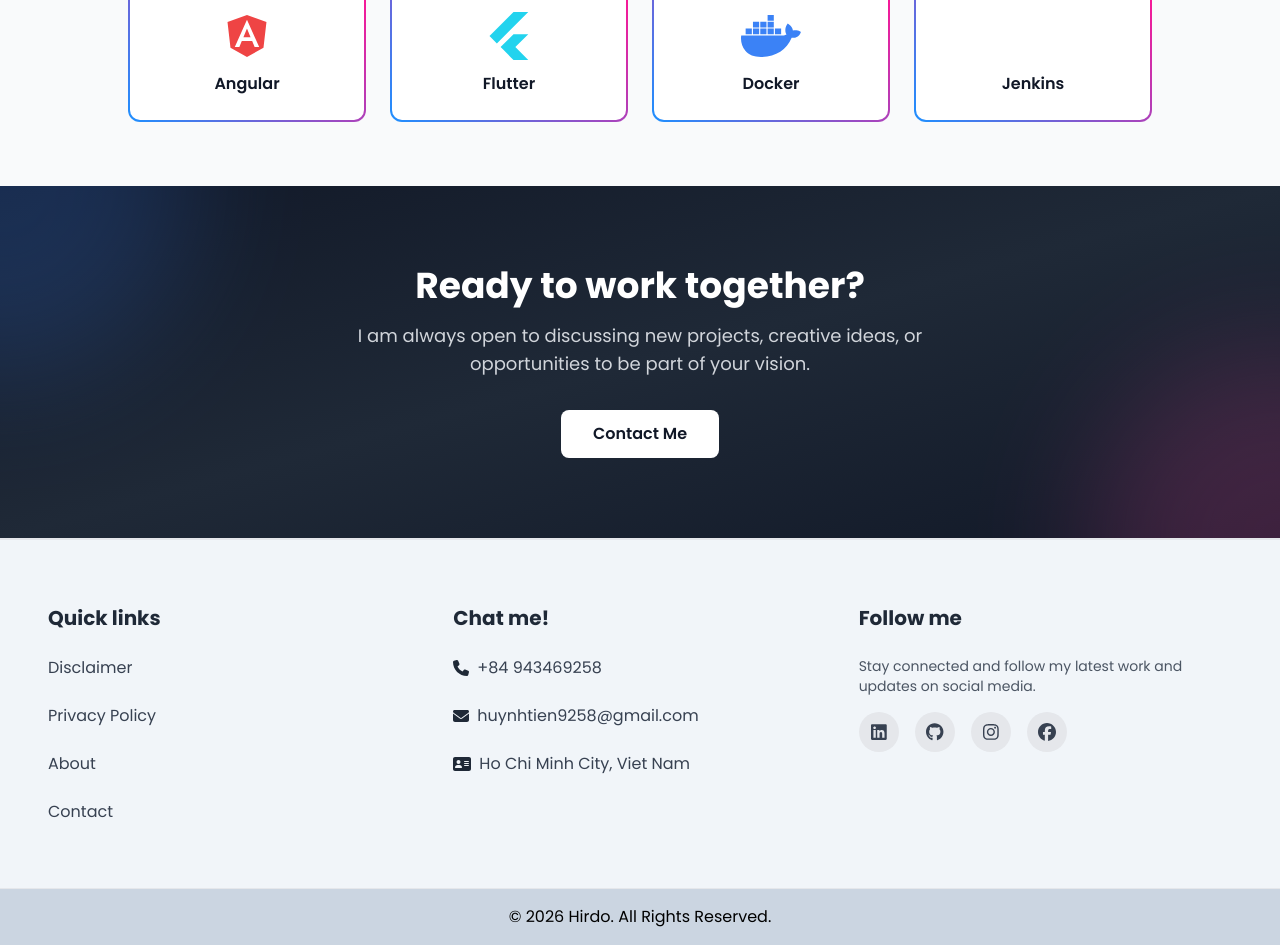
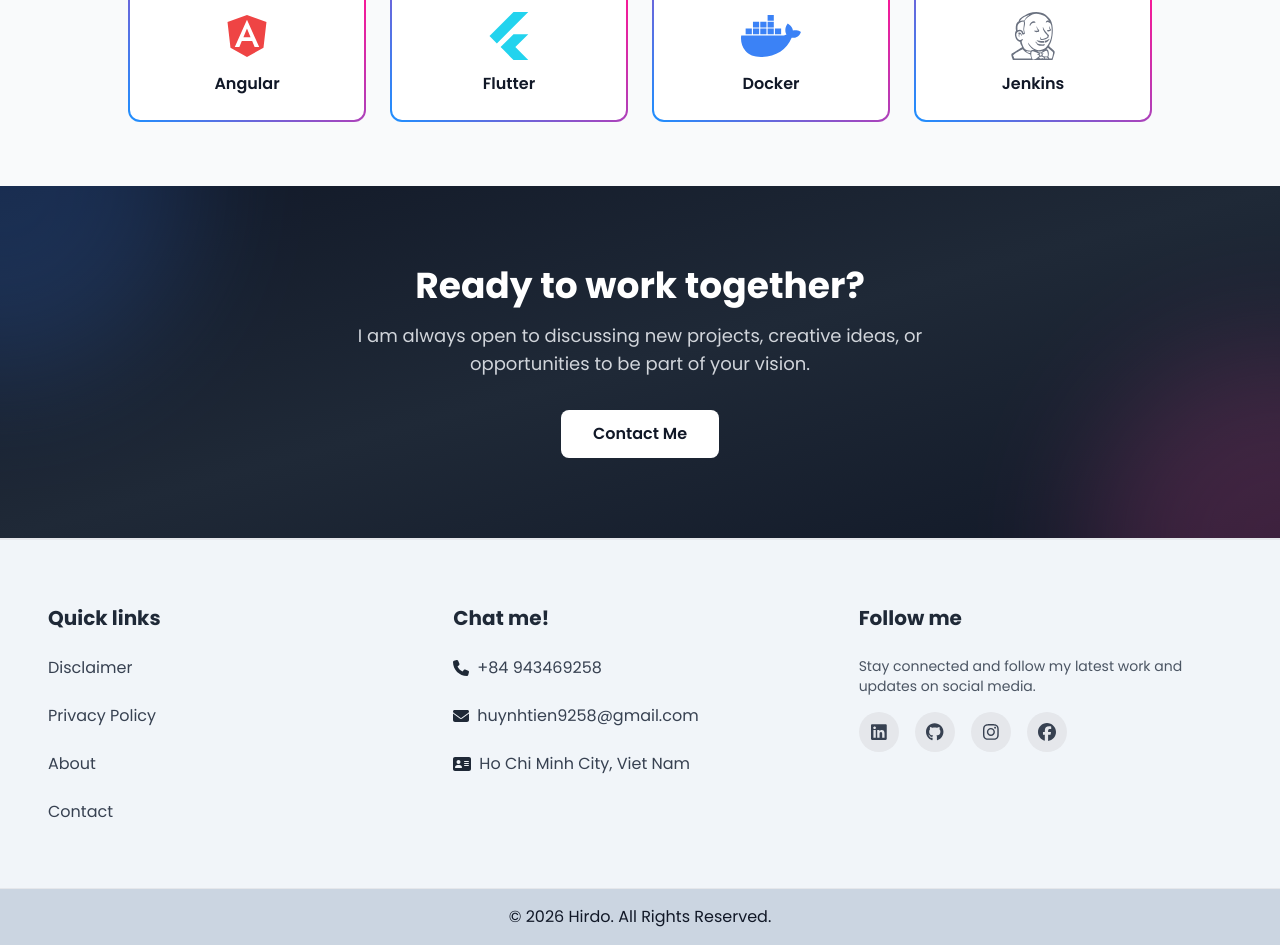
Before and after one commit to hirdo/portfolio-web, a Next.js app: page /about in a window 1280 px wide. Shown: the part 2811-3756 px from the top of the page. Built offline with nearby package versions, Linux system fonts and the light colour scheme.

Commit message:
Fix background mismatch

```diff
--- a/src/app/about/page.js
+++ b/src/app/about/page.js
@@ -49,7 +49,7 @@ const skills = [
   { name: 'Angular', icon: faAngular, col: 'text-red-500' },
   { name: 'Flutter', icon: faFlutter, col: 'text-cyan-400' },
   { name: 'Docker', icon: faDocker, col: 'text-blue-500' },
-  { name: 'Jenkins', icon: faJenkins, col: 'text-white' },
+  { name: 'Jenkins', icon: faJenkins, col: 'text-gray-500' },
 ];
 
 export default function AboutPage() {
--- a/src/app/components/Copyright.jsx
+++ b/src/app/components/Copyright.jsx
@@ -3,7 +3,7 @@ export default function Copyright() {
     <>
       <footer className="bg-slate-300 dark:bg-gray-900 text-light py-4 border-t">
         <div className="text-center">
-          <p className="text-base">&copy; 2026 Hirdo. All Rights Reserved.</p>
+          <p className="text-base text-gray-900 dark:text-white">&copy; 2026 Hirdo. All Rights Reserved.</p>
         </div>
       </footer>
     </>
--- a/src/app/components/Project.jsx
+++ b/src/app/components/Project.jsx
@@ -77,7 +77,7 @@ const Project = () => {
   }, []);
 
   return (
-    <section id="projects" className="py-16 lg:py-20 bg-gray-50 dark:bg-gray-800/30">
+    <section id="projects" className="py-16 lg:py-20 bg-gray-50 dark:bg-[#1a1a1a]">
       <div className="max-w-6xl mx-auto px-4 lg:px-8">
         <ScrollReveal>
           <div className="text-center mb-12">
--- a/src/app/components/Services.jsx
+++ b/src/app/components/Services.jsx
@@ -72,7 +72,7 @@ const Services = () => {
   const [expanded, setExpanded] = useState(false);
 
   return (
-    <section id="services" className="py-16 lg:py-20 bg-gray-50 dark:bg-gray-800/30">
+    <section id="services" className="py-16 lg:py-20 bg-gray-50 dark:bg-[#1a1a1a]">
       <div className="max-w-6xl mx-auto px-4 lg:px-8">
         <ScrollReveal>
           <div className="text-center mb-12">
```
